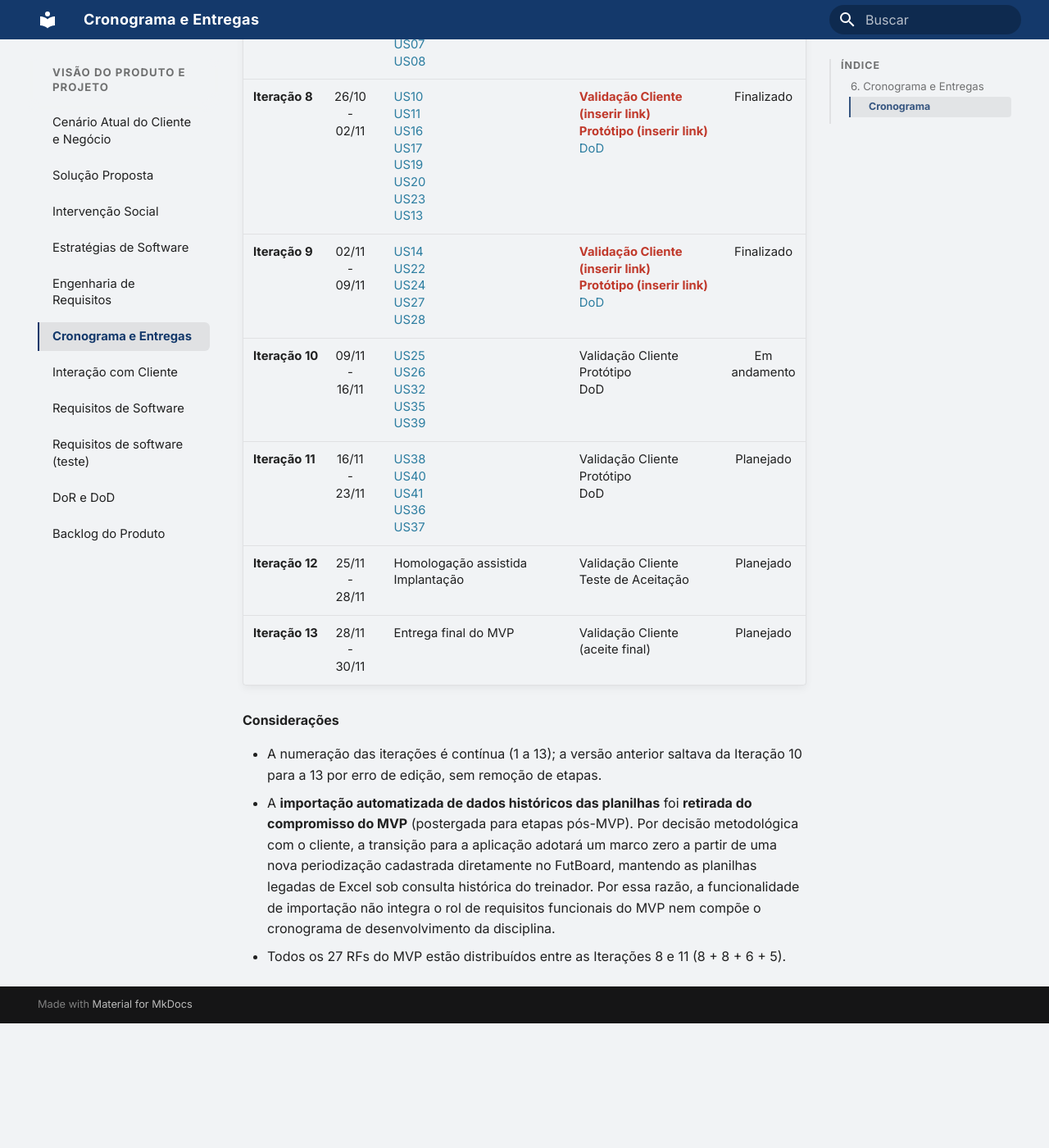
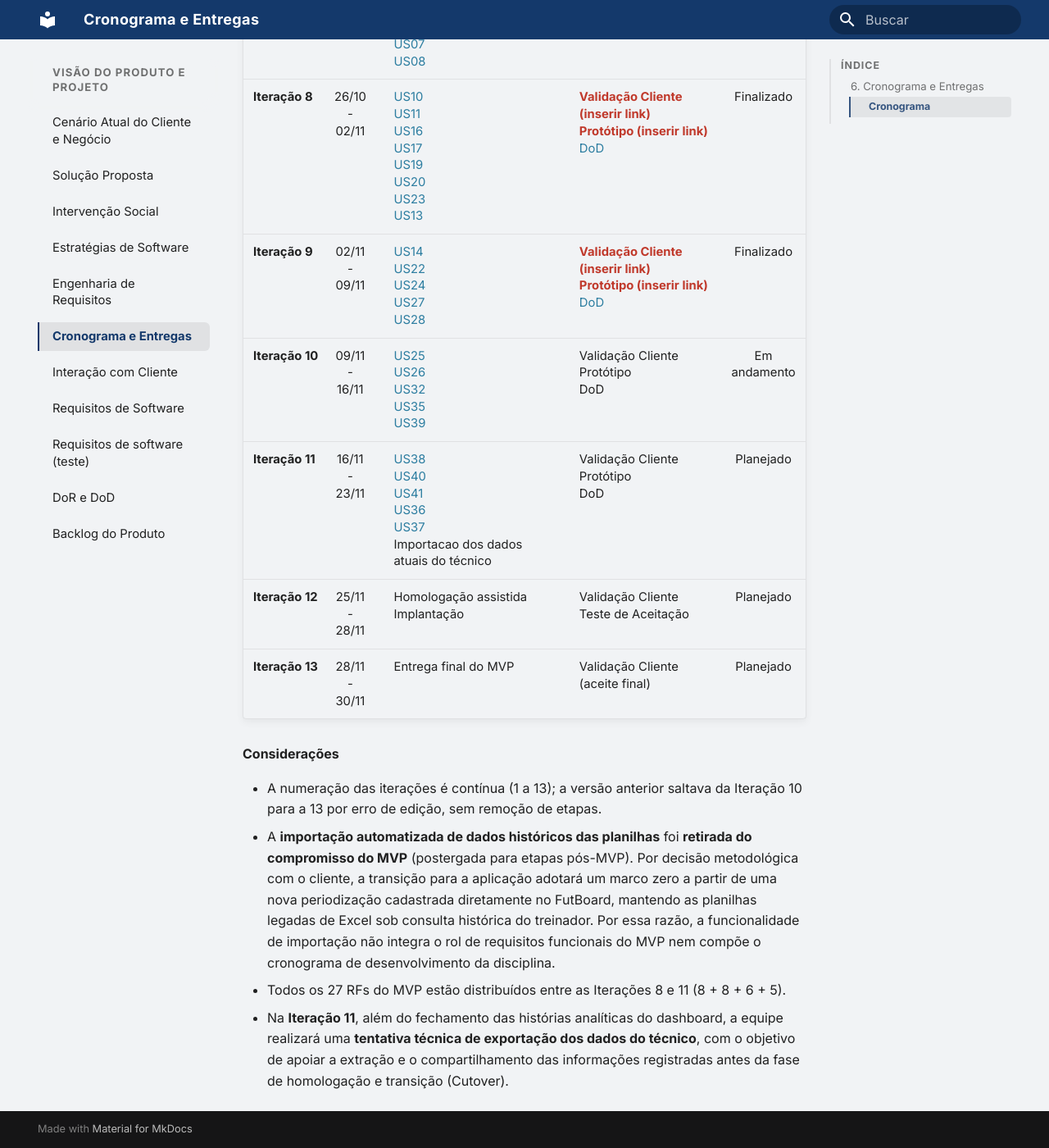
Before and after one commit to mdsreq-fga-unb/REQ-2026.2-T01-FutBoard, an MkDocs documentation site: the page built from docs/visao-produto/cronogramas-entregas.md, in a window 1280 px wide and 1400 px high, scrolled down 1284 px. Shown: the whole window at 82% size. Built offline with MkDocs 1.6.1 and Material for MkDocs 9.7.7, drawn with Linux system fonts in a browser that asks for light colours; before the commit the page ends 2532 px from its top, so only the background shows below that.

Commit message:
docs: insere na iteracao 11 a importacao dos dados atuais do tecnico

```diff
--- a/docs/visao-produto/cronogramas-entregas.md
+++ b/docs/visao-produto/cronogramas-entregas.md
@@ -97,7 +97,7 @@ O cronograma está organizado em iterações semanais distribuídas pelas fases
 <tr>
 <td>Iteração 11</td>
 <td>16/11<br>-<br>23/11</td>
-<td><a href="../Requisitos-de-Software-teste/#rf38">US38</a><br><a href="../Requisitos-de-Software-teste/#rf40">US40</a><br><a href="../Requisitos-de-Software-teste/#rf41">US41</a><br><a href="../Requisitos-de-Software-teste/#rf36">US36</a><br><a href="../Requisitos-de-Software-teste/#rf37">US37</a></td>
+<td><a href="../Requisitos-de-Software-teste/#rf38">US38</a><br><a href="../Requisitos-de-Software-teste/#rf40">US40</a><br><a href="../Requisitos-de-Software-teste/#rf41">US41</a><br><a href="../Requisitos-de-Software-teste/#rf36">US36</a><br><a href="../Requisitos-de-Software-teste/#rf37">US37</a><br>Importacao dos dados atuais do técnico</td>
 <td>Validação Cliente<br>Protótipo<br>DoD</td>
 <td>Planejado</td>
 </tr>
@@ -127,3 +127,4 @@ O cronograma está organizado em iterações semanais distribuídas pelas fases
 - A numeração das iterações é contínua (1 a 13); a versão anterior saltava da Iteração 10 para a 13 por erro de edição, sem remoção de etapas.
 - A **importação automatizada de dados históricos das planilhas** foi **retirada do compromisso do MVP** (postergada para etapas pós-MVP). Por decisão metodológica com o cliente, a transição para a aplicação adotará um marco zero a partir de uma nova periodização cadastrada diretamente no FutBoard, mantendo as planilhas legadas de Excel sob consulta histórica do treinador. Por essa razão, a funcionalidade de importação não integra o rol de requisitos funcionais do MVP nem compõe o cronograma de desenvolvimento da disciplina.
 - Todos os 27 RFs do MVP estão distribuídos entre as Iterações 8 e 11 (8 + 8 + 6 + 5).
+- Na **Iteração 11**, além do fechamento das histórias analíticas do dashboard, a equipe realizará uma **tentativa técnica de exportação dos dados do técnico**, com o objetivo de apoiar a extração e o compartilhamento das informações registradas antes da fase de homologação e transição (Cutover).
```
